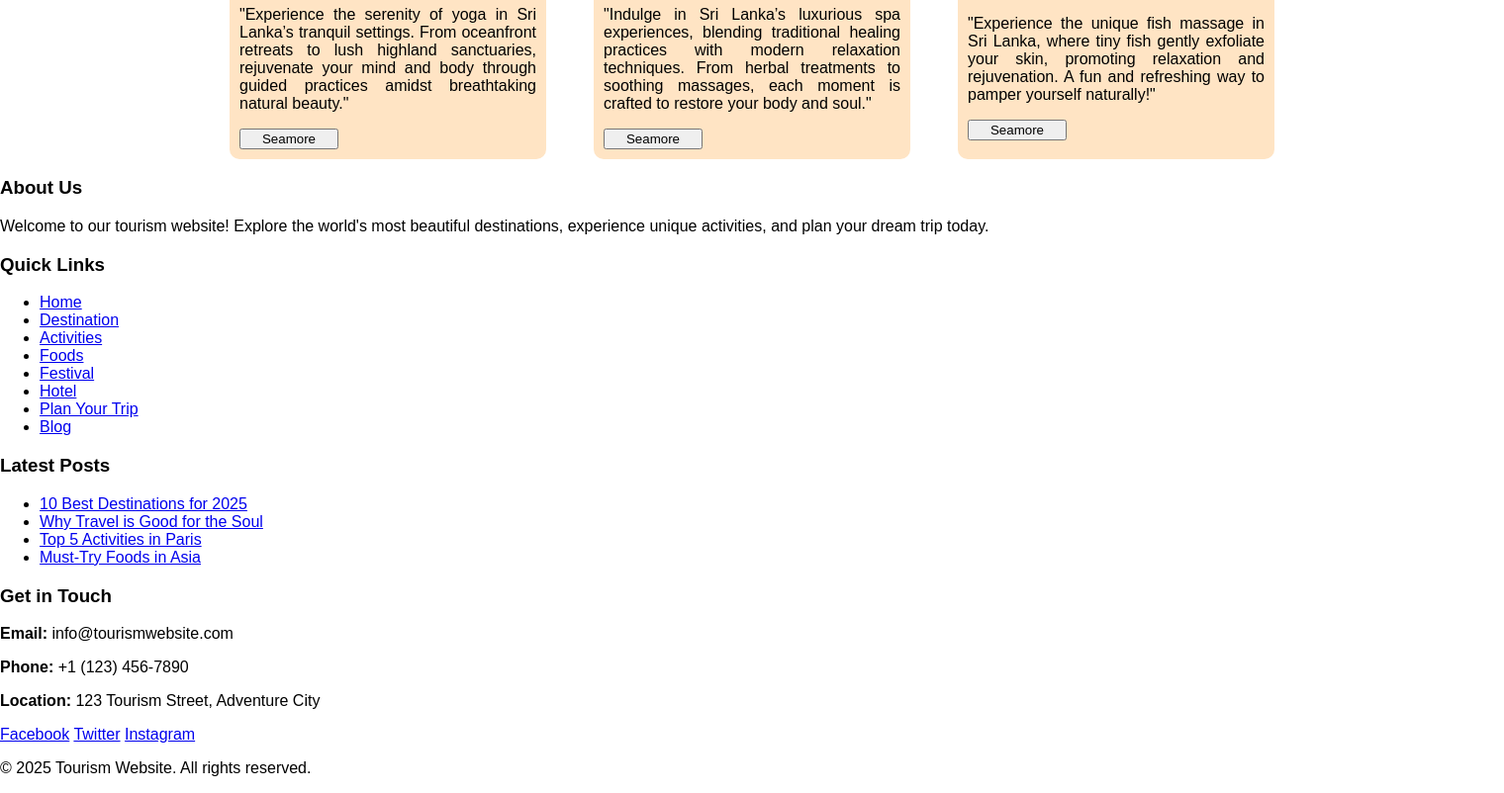
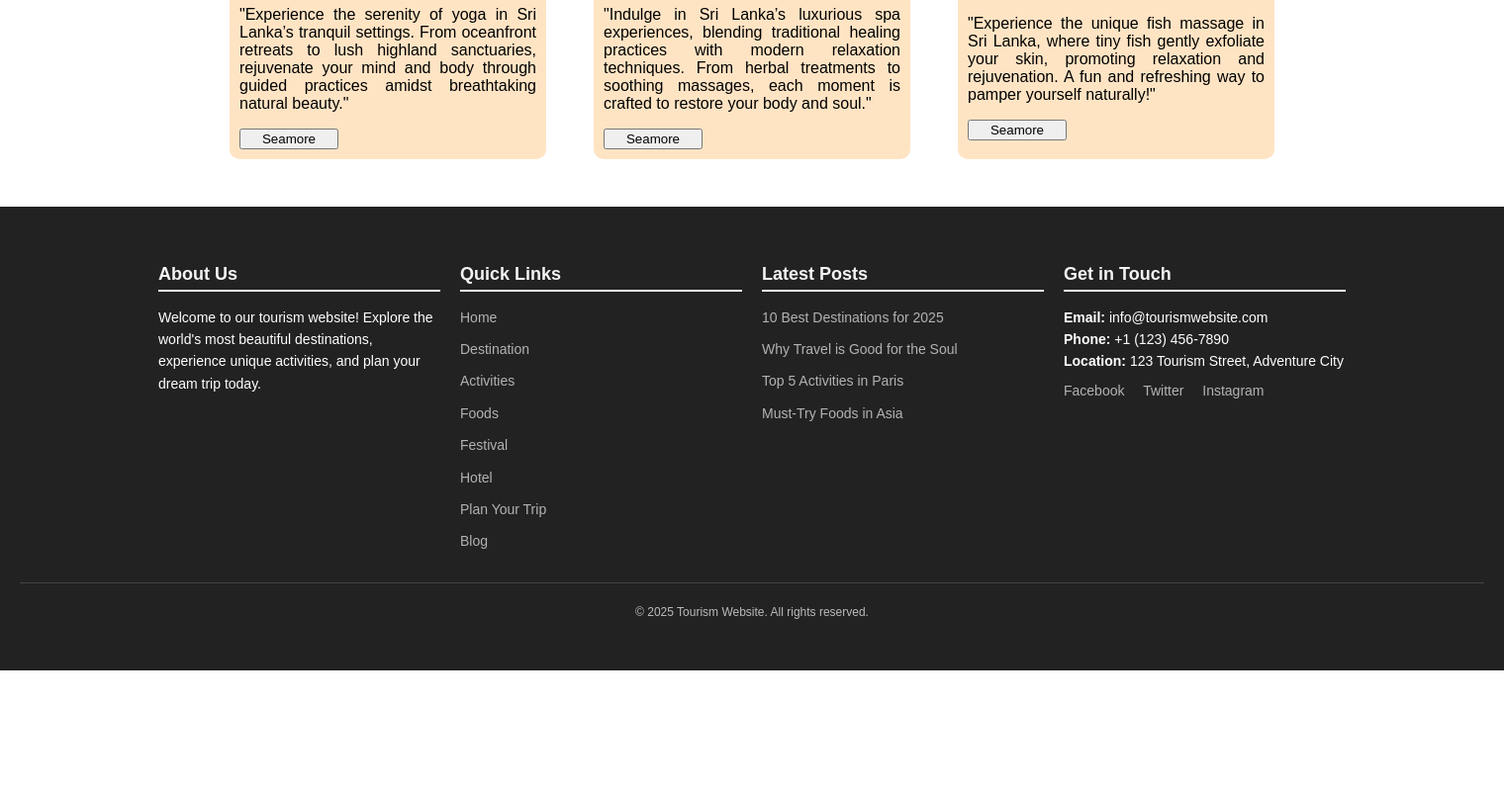
Before and after one commit to wathsaladmpgj/Tourism-Website-Hackathon-, a PHP site: page /relaxation.php in a window 1520 px wide. Shown: the part 1603-2405 px from the top of the page at 99% size. After the commit the page ends 2281 px from the top, so only its background shows below. Run offline with PHP 8.4, Linux system fonts and the light colour scheme.

Commit message:
style page

```diff
--- a/nav_fotter.css
+++ b/nav_fotter.css
@@ -80,3 +80,87 @@ body {
 .nav-item ul li a::after {
   content: none; /* Remove arrow from child items */
 }
+
+
+
+/*--------footer ------------*/
+
+/* Footer Styles */
+
+.footer {
+  background-color: #222;
+  color: #fff;
+  padding: 40px 20px;
+  font-size: 14px;
+}
+
+.footer-container {
+  max-width: 1200px;
+  margin: 0 auto;
+  display: flex;
+  flex-wrap: wrap;
+  gap: 20px;
+}
+
+.footer-column {
+  flex: 1 1 250px;
+  min-width: 200px;
+}
+
+.footer-column h3 {
+  color: #f4f4f4;
+  margin-bottom: 15px;
+  font-size: 18px;
+  border-bottom: 2px solid #f4f4f4;
+  padding-bottom: 5px;
+}
+
+.footer-column p,
+.footer-column ul {
+  margin: 0;
+  padding: 0;
+  line-height: 1.6;
+}
+
+.footer-column ul {
+  list-style: none;
+}
+
+.footer-column ul li {
+  margin: 10px 0;
+}
+
+.footer-column ul li a {
+  color: #b3b3b3;
+  text-decoration: none;
+  transition: color 0.3s ease;
+}
+
+.footer-column ul li a:hover {
+  color: #17a2b8;
+}
+
+.footer-bottom {
+  text-align: center;
+  margin-top: 20px;
+  border-top: 1px solid #444;
+  padding-top: 10px;
+  font-size: 12px;
+  color: #bbb;
+}
+
+.social-links {
+  margin-top: 10px;
+}
+
+.social-links a {
+  color: #b3b3b3;
+  margin-right: 15px;
+  text-decoration: none;
+  font-size: 14px;
+  transition: color 0.3s ease;
+}
+
+.social-links a:hover {
+  color: #17a2b8;
+}
--- a/relaxation.css
+++ b/relaxation.css
@@ -24,7 +24,7 @@ body {
     position: absolute;
     font-family: 'Covered By Your Grace';
     font-size: 70px;
-    margin-top: -80rem;
+    margin-top: -100rem;
     align-items: center;
     justify-content: center;
     text-align: center;
@@ -45,7 +45,7 @@ body {
     gap: 2rem; /* Adds spacing between image-item columns */
     height: 100%;
     padding: 2rem 0;
-    margin-top: -40rem;
+    margin-top: -60rem;
 }
 .image-grid img{
     width: 250px;
@@ -59,7 +59,7 @@ body {
     height: 100%; /* Ensures equal height within the grid */
 }
 .image-item2{
-    margin-top: 15rem;
+    margin-top: 20rem;
     display: flex;
     flex-direction: column;
     justify-content: space-around; /* Evenly distributes images vertically */
@@ -91,6 +91,7 @@ body {
     flex-direction: row;
     justify-content: center;
     gap: 3rem;
+    margin-bottom: 3rem;
 }
 .card{
     width: 300px;
```
Also changed, not shown: home_page.php (+2 -27 lines).
